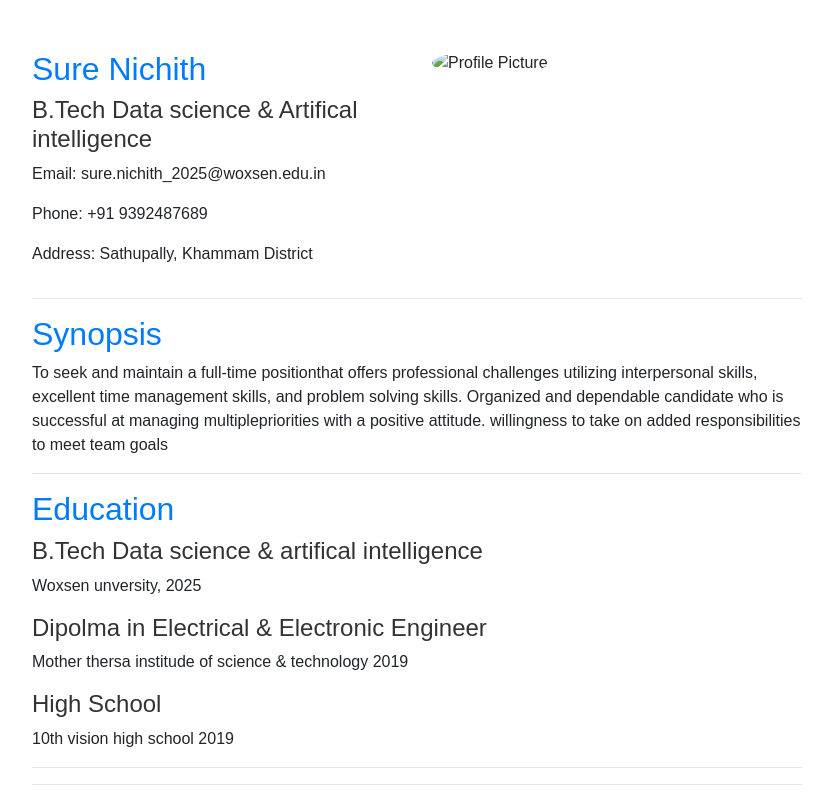
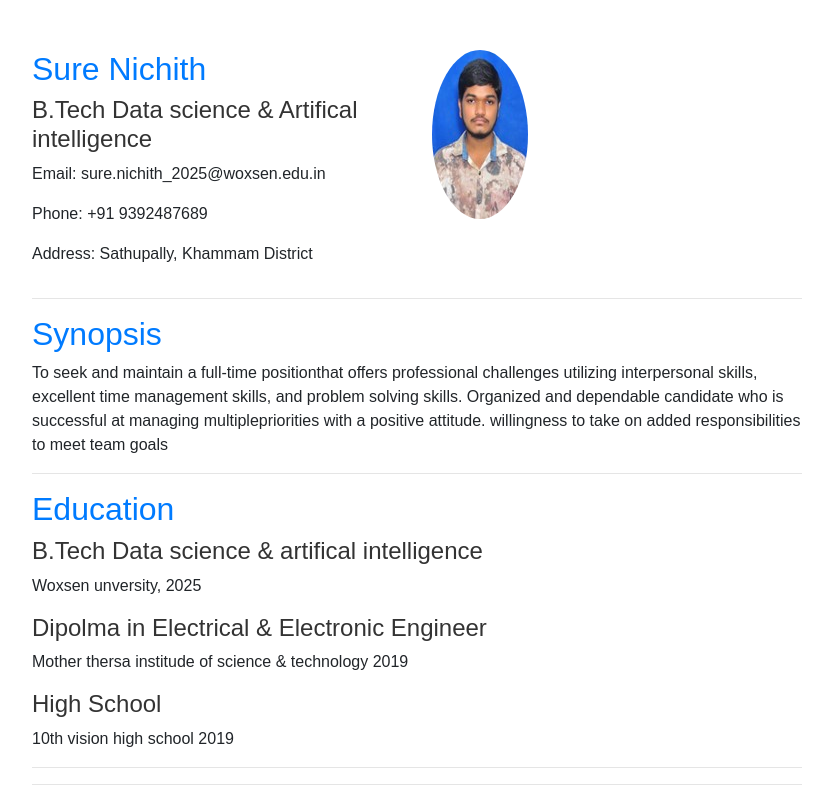
Before and after one commit to Jstnichu/resume_nichith.github.io, a plain HTML site: page index.html in a window 1280 px wide. Shown: the top 798 px of the page, without its empty margins (223-1054 px from the left). Drawn offline with nearby package versions, Linux system fonts and the light colour scheme.

Commit message:
Update index.html

```diff
--- a/index.html
+++ b/index.html
@@ -33,7 +33,7 @@
       <p>Address: Sathupally, Khammam District </p>
     </div>
     <div class="col-md-6">
-      <img src="C:\Users\suren\OneDrive\Documents\nichith\PRO PIC NICHITH.jpg" alt="Profile Picture" class="img-fluid rounded-circle">
+      <img src="profile.jpg" alt="Profile Picture" class="img-fluid rounded-circle">
     </div>
   </div>
   <hr>
```
